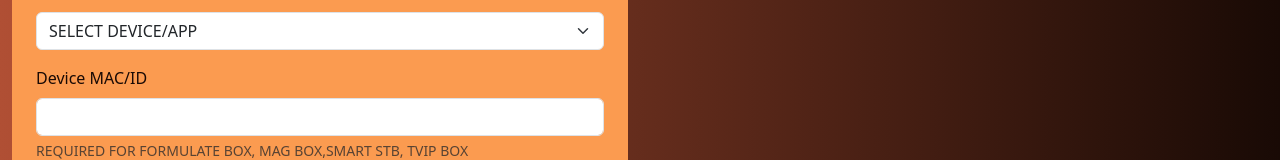
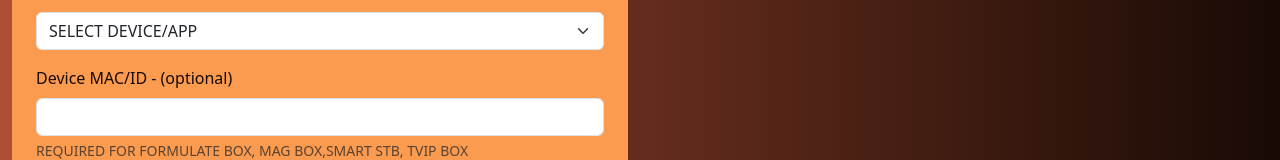
Before and after one commit to mohovic0/projectiptv, a Next.js app: page /faq in a window 1280 px wide. Shown: the part 1235-1395 px from the top of the page. Built offline with nearby package versions, Linux system fonts and the light colour scheme.

Commit message:
optional

```diff
--- a/components/contactForm.js
+++ b/components/contactForm.js
@@ -131,7 +131,7 @@ return (
                         </div>
 
                         <div className="mt-3">
-                          <label htmlFor="formGroupExampleInput" className="form-label">Device MAC/ID</label>
+                          <label htmlFor="formGroupExampleInput" className="form-label">Device MAC/ID - (optional)</label>
                           <input type="text" value={deviceMac} onChange={(e)=>setDeviceMac(e.target.value)} className="form-control" id="formGroupExampleInput" placeholder=""/>
                           <div className="form-text">REQUIRED FOR FORMULATE BOX, MAG BOX,SMART STB, TVIP BOX</div>
 
--- a/components/forme.js
+++ b/components/forme.js
@@ -132,7 +132,7 @@ function Forme({pack}) {
                           </div>
 
                           <div className="mt-3">
-                            <label htmlFor="formGroupExampleInput" className="form-label">Device MAC/ID</label>
+                            <label htmlFor="formGroupExampleInput" className="form-label">Device MAC/ID - (optional)</label>
                             <input type="text" value={deviceMac} onChange={(e)=>setDeviceMac(e.target.value)} className="form-control" id="formGroupExampleInput" placeholder=""/>
                             <div className="form-text">REQUIRED FOR FORMULATE BOX, MAG BOX,SMART STB, TVIP BOX</div>
 
--- a/pages/_app.js
+++ b/pages/_app.js
@@ -27,8 +27,11 @@ export default function App({ Component, pageProps }) {
         gtag('js', new Date());
 
         gtag('config', 'G-M6X8D17K5R');
+        gtag('config', 'AW-837057681');
         `}
       </Script>
+
+
 
 
 
```
